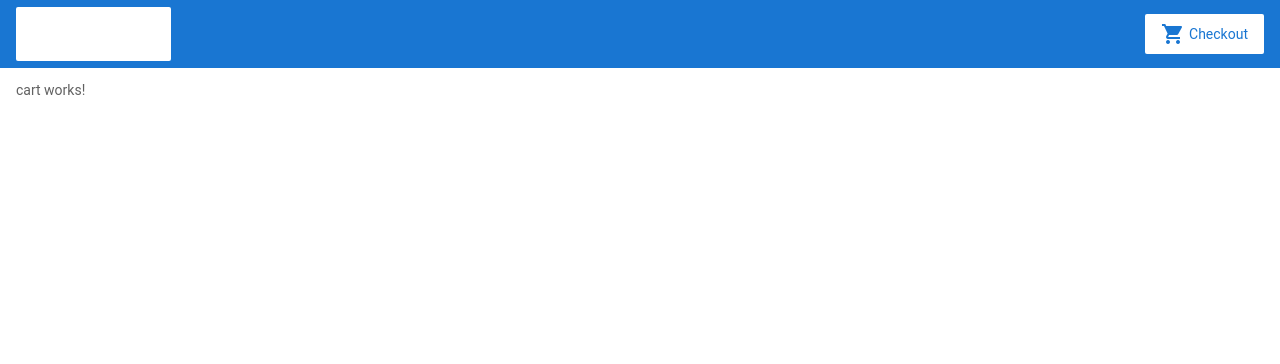
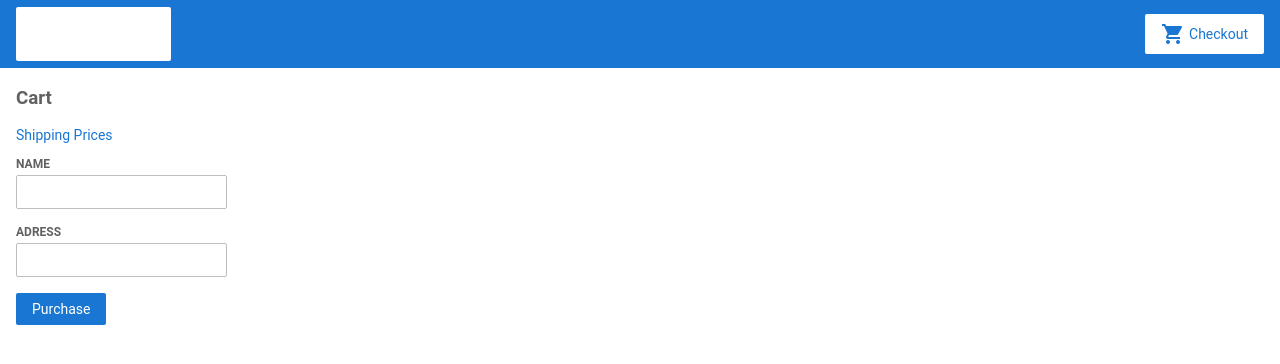
Before and after one commit to Luc4sGomes/Angular-app, an Angular app: page /cart in a window 1280 px wide. Shown: the top 364 px of the page. Built offline with nearby package versions, Linux system fonts and the light colour scheme.

Commit message:
added final study in the section (using forms to get date)

```diff
--- a/src/app/cart/cart.component.html
+++ b/src/app/cart/cart.component.html
@@ -1,6 +1,29 @@
-<p>cart works!</p>
+<h3>Cart</h3>
+
+<p>
+  <a routerLink="/shipping">Shipping Prices</a>
+</p>
 
 <div class="cart-item" *ngFor="let item of items">
-  <span> {{ item.name }} </span>
-  <span> {{ item.price | currency }} </span>
+  <span>{{ item.name }} </span>
+  <span>{{ item.price | currency }}</span>
 </div>
+
+<form [formGroup]="checkoutForm" (ngSubmit)="onSubmit()">
+
+  <div>
+    <label for="name">
+      Name
+    </label>
+    <input type="text" id="name" formControlName="name">
+  </div>
+
+  <div>
+    <label for="address">
+      Adress
+    </label>
+    <input type="text" id="address" formControlName="address">
+  </div>
+
+<button class="button" type="submit">Purchase</button>
+</form>
--- a/src/app/cart/cart.component.ts
+++ b/src/app/cart/cart.component.ts
@@ -1,5 +1,7 @@
 import { Component, OnInit } from '@angular/core';
 import { CartService } from '../cart.service';
+
+import { FormBuilder } from '@angular/forms';
 
 @Component({
   selector: 'app-cart',
@@ -9,7 +11,19 @@ import { CartService } from '../cart.service';
 export class CartComponent implements OnInit {
   items = this.cartService.getItems();
 
-  constructor(private cartService: CartService) {}
+  checkoutForm = this.formBuilder.group({
+    name: '',
+    address: ''
+  });
+
+  constructor(private cartService: CartService, private formBuilder: FormBuilder) {}
+
+  onSubmit(): void {
+    //processo de checkout de dados aqui
+    this.items = this.cartService.clearCart();
+    console.warn('seu desejo é uma ordem! :)', this.checkoutForm.value);
+    this.checkoutForm.reset();
+  }
 
   ngOnInit(): void {}
 }
```
